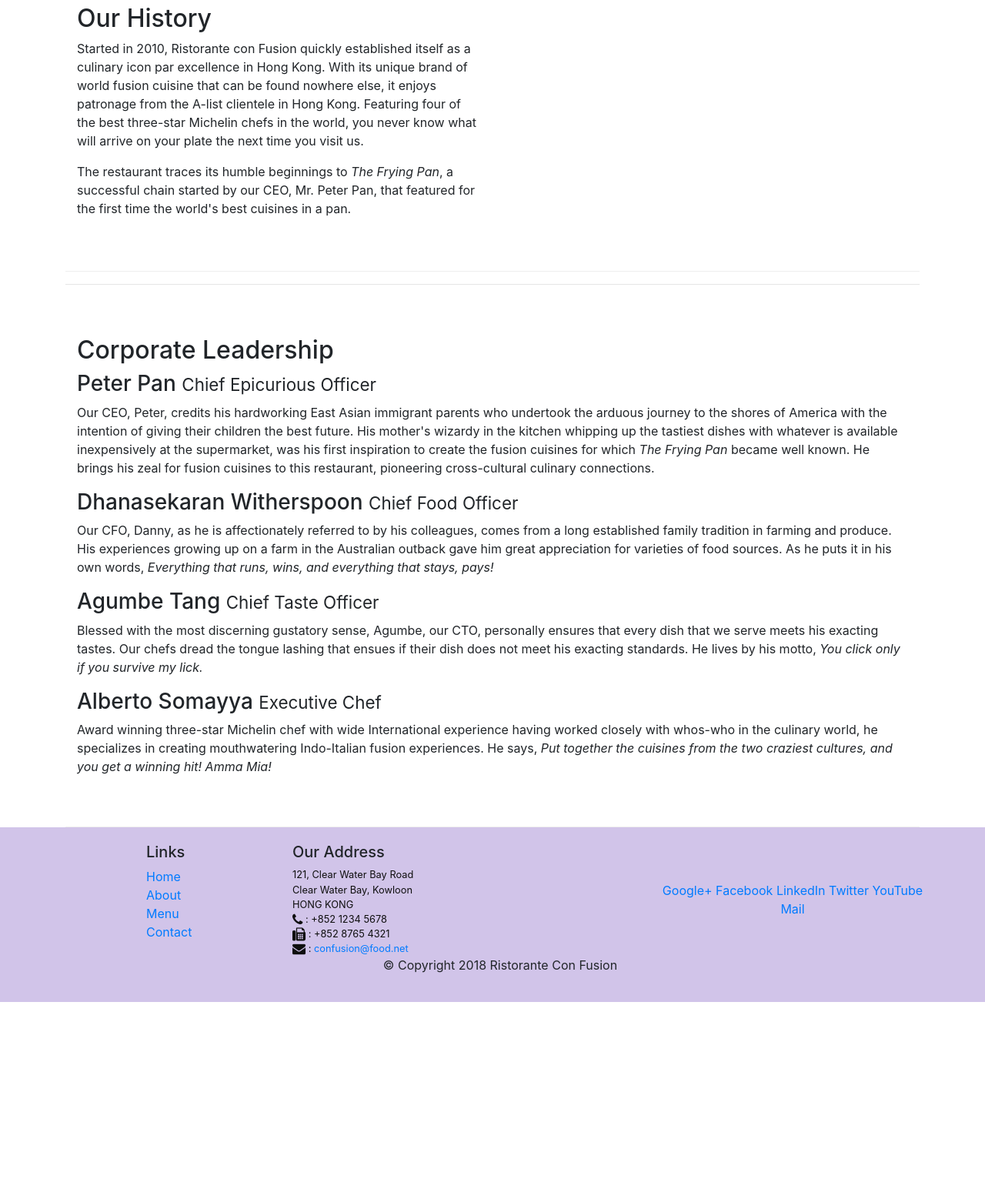
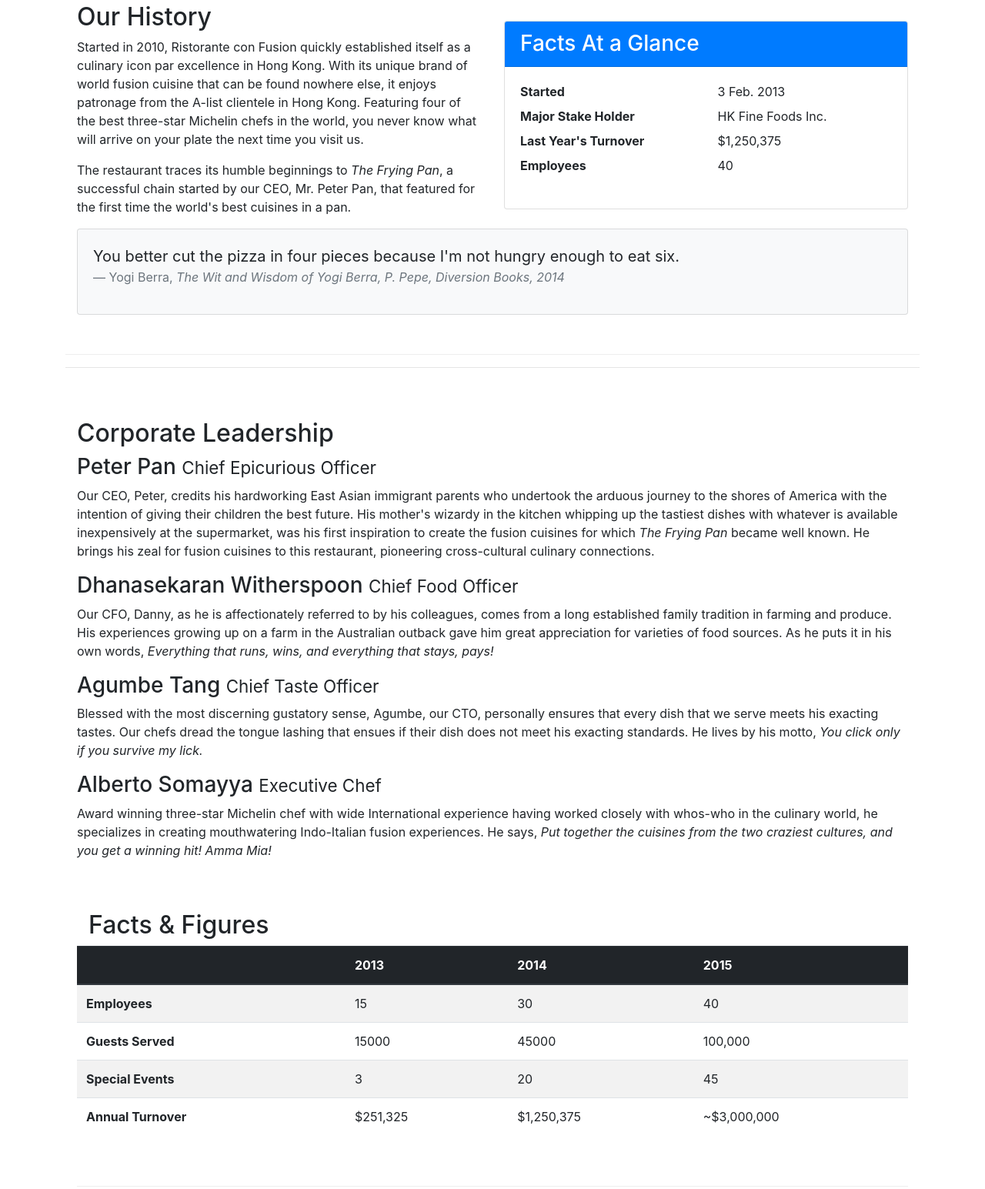
Before and after one commit to karankochar/A-simple-front-end-Resturant-App-, a website: page aboutus.html in a window 1280 px wide. Shown: the part 489-2034 px from the top of the page at 77% size. Before the commit the page ends 1791 px from the top, so only its background shows below. Drawn offline with nearby package versions, Linux system fonts and the light colour scheme.

Commit message:
Tables and cards

```diff
--- a/aboutus.html
+++ b/aboutus.html
@@ -69,7 +69,38 @@
                 <p>Started in 2010, Ristorante con Fusion quickly established itself as a culinary icon par excellence in Hong Kong. With its unique brand of world fusion cuisine that can be found nowhere else, it enjoys patronage from the A-list clientele in Hong Kong.  Featuring four of the best three-star Michelin chefs in the world, you never know what will arrive on your plate the next time you visit us.</p>
                 <p>The restaurant traces its humble beginnings to <em>The Frying Pan</em>, a successful chain started by our CEO, Mr. Peter Pan, that featured for the first time the world's best cuisines in a pan.</p>
             </div>
+            <div class="col-12 col-sm-6">
+    <div class="card">
+        <h3 class="card-header bg-primary text-white">Facts At a Glance</h3>
+        <div class="card-body">
+            <dl class="row">
+                <dt class="col-6">Started</dt>
+                <dd class="col-6">3 Feb. 2013</dd>
+                <dt class="col-6">Major Stake Holder</dt>
+                <dd class="col-6">HK Fine Foods Inc.</dd>
+                <dt class="col-6">Last Year's Turnover</dt>
+                <dd class="col-6">$1,250,375</dd>
+                <dt class="col-6">Employees</dt>
+                <dd class="col-6">40</dd>
+            </dl>
+        </div>
+    </div>
+
+</div>
+<div class="col-12">
+    <div class="card card-body bg-light">
+        <blockquote class="blockquote">
+            <p class="mb-0">You better cut the pizza in four pieces because
+                I'm not hungry enough to eat six.</p>
+            <footer class="blockquote-footer">Yogi Berra,
+                <cite title="Source Title">The Wit and Wisdom of Yogi Berra,
+                P. Pepe, Diversion Books, 2014</cite>
+            </footer>
+        </blockquote>
+    </div>
+</div>
             <div class="col">
+
             </div>
         </div>
 
@@ -87,10 +118,59 @@
                 <p class="d-none d-sm-block">Blessed with the most discerning gustatory sense, Agumbe, our CTO, personally ensures that every dish that we serve meets his exacting tastes. Our chefs dread the tongue lashing that ensues if their dish does not meet his exacting standards. He lives by his motto, <em>You click only if you survive my lick.</em></p>
                 <h3>Alberto Somayya <small>Executive Chef</small></h3>
                 <p class="d-none d-sm-block">Award winning three-star Michelin chef with wide International experience having worked closely with whos-who in the culinary world, he specializes in creating mouthwatering Indo-Italian fusion experiences. He says, <em>Put together the cuisines from the two craziest cultures, and you get a winning hit! Amma Mia!</em></p>
+                <div class="row row-content">
+                    <div class="col-12 col-sm-9">
+                        <h2>Facts &amp; Figures</h2>
+                    </div>
+                     <div class="col-12 col-sm-3">
+                    </div>
+                    <div class="table-responsive">
+    <table class="table table-striped">
+        <thead class="thead-dark">
+            <tr>
+                <th>&nbsp;</th>
+                <th>2013</th>
+                <th>2014</th>
+                <th>2015</th>
+            </tr>
+        </thead>
+        <tbody>
+            <tr>
+                <th>Employees</th>
+                <td>15</td>
+                <td>30</td>
+                <td>40</td>
+            </tr>
+            <tr>
+                <th>Guests Served</th>
+                <td>15000</td>
+                <td>45000</td>
+                <td>100,000</td>
+            </tr>
+            <tr>
+                <th>Special Events</th>
+                <td>3</td>
+                <td>20</td>
+                <td>45</td>
+            </tr>
+            <tr>
+                <th>Annual Turnover</th>
+                <td>$251,325</td>
+                <td>$1,250,375</td>
+                <td>~$3,000,000</td>
+            </tr>
+        </tbody>
+    </table>
+</div>
+               </div>
+
+
+
             </div>
         </div>
 
     </div>
+
 
     <footer class="footer">
         <div class="container">
```
Also changed, not shown: index.html (+2 -2 lines), img/alberto.png (added), img/buffet.png (added), img/logo.png (added), img/uthappizza.png (added), 1 other file.
